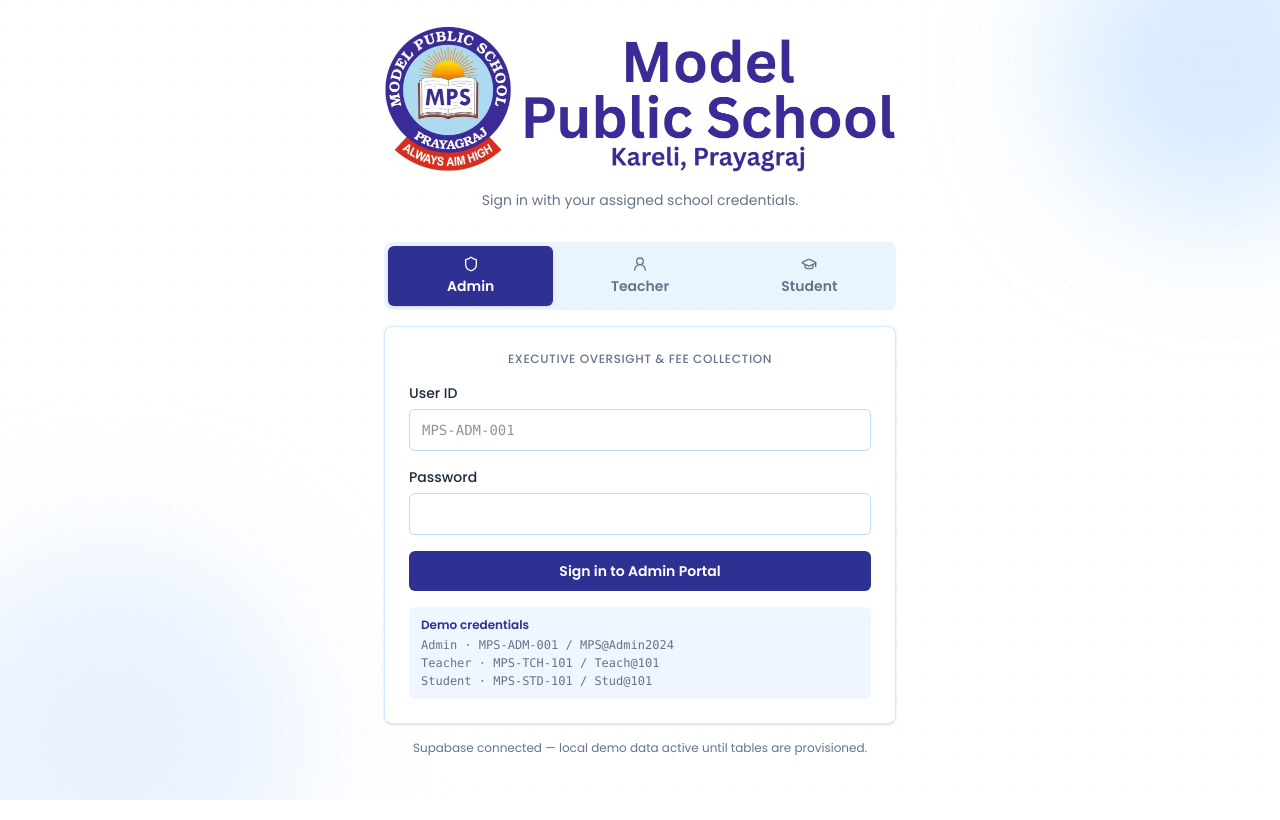
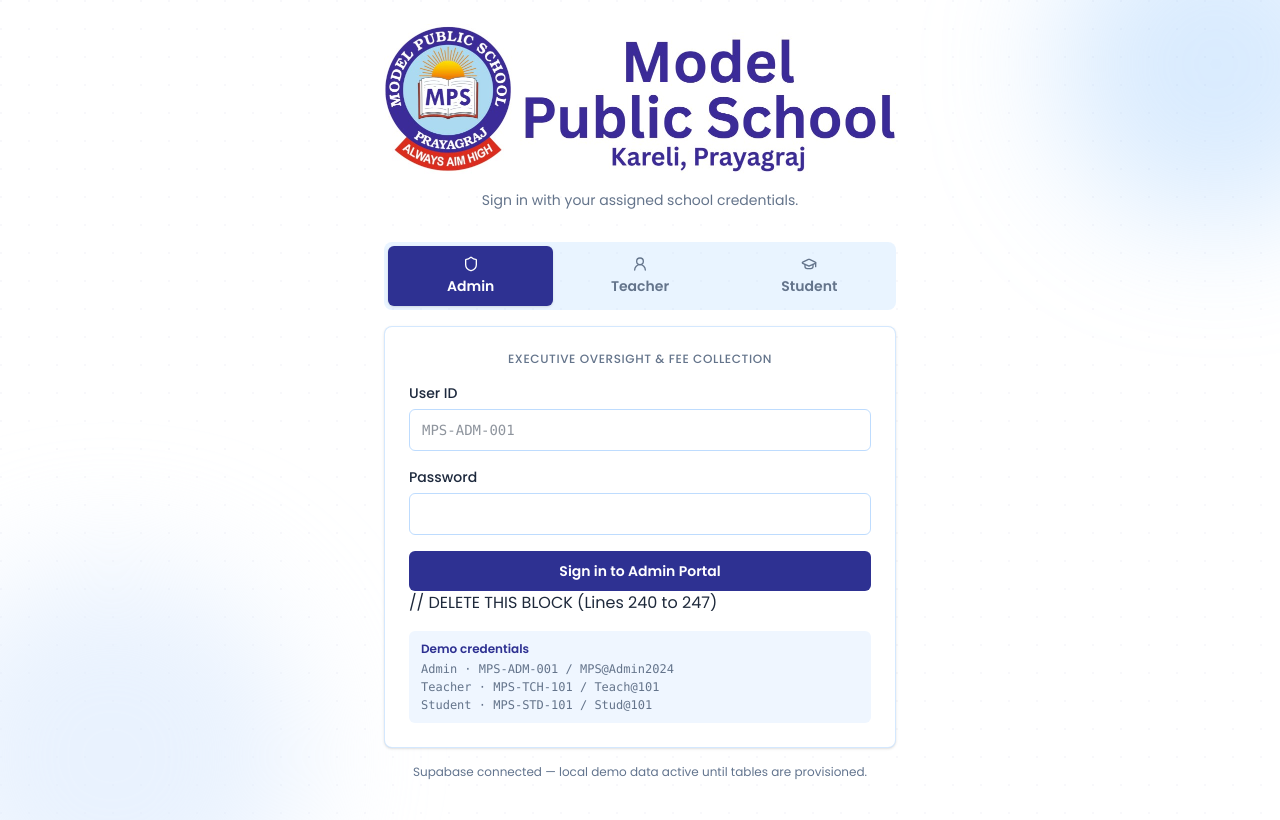
Before and after one commit to ahsanahmad0706-ux/mps-management, a Next.js app: page / in a window 1280 px wide. Built offline with nearby package versions, Linux system fonts and the light colour scheme; no server answers.

Commit message:
Removed demo credentials and updated principal title

```diff
--- a/components/school-app.tsx
+++ b/components/school-app.tsx
@@ -237,6 +237,7 @@ export function SchoolApp() {
                 Sign in to {PORTALS.find((p) => p.id === portal)?.label} Portal
               </button>
 
+              // DELETE THIS BLOCK (Lines 240 to 247)
               <div className="mt-4 rounded-md bg-[#EFF6FF] px-3 py-2.5 text-xs text-[#64748B]">
                 <p className="font-semibold text-[#2E3192]">Demo credentials</p>
                 <ul className="mt-1 space-y-0.5 font-mono">
--- a/lib/demo-data.ts
+++ b/lib/demo-data.ts
@@ -9,7 +9,7 @@ import type {
 export const DEMO_CREDENTIALS: UserCredential[] = [
   {
     id: "MPS-ADM-001",
-    name: "Principal Sharma",
+    name: "Principal",
     role: "admin",
     password: "MPS@Admin2024",
   },
```
